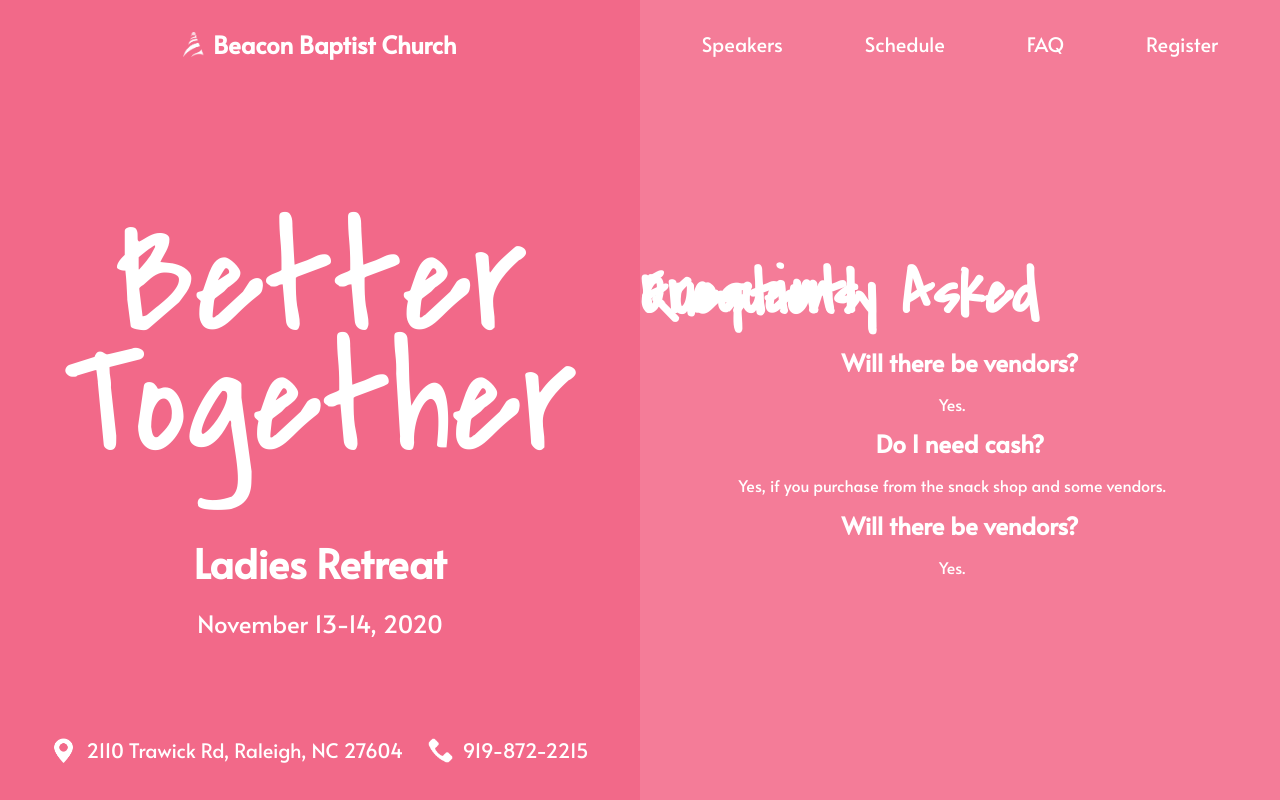
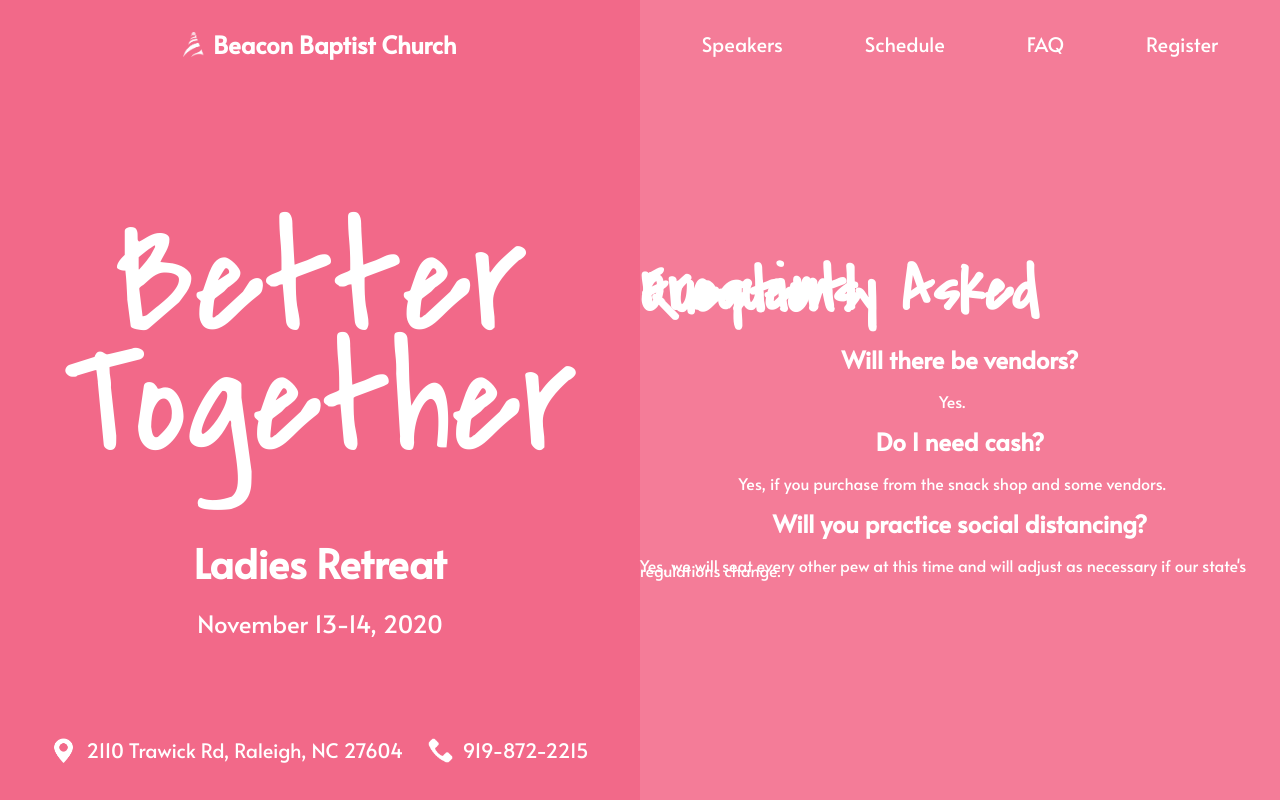
Before and after one commit to AbreuOliver/ladiesretreat2020, a Next.js app: page /contact in a window 1280 px wide. Built offline with nearby package versions, Linux system fonts and the light colour scheme; a web font is replaced by a local one.

Commit message:
This commit should correct errors in the FAQ page

```diff
--- a/pages/contact.jsx
+++ b/pages/contact.jsx
@@ -31,7 +31,7 @@ export default function Home() {
 				</footer>
 			</div>
 
-			<div className={[styles.right, styles.greenFaded].join(' ')}>
+			<div className={styles.right}>
 				<nav className={[styles.navRight, styles.pinkFaded].join(' ')}>
 					<a href="/speakers" className={[styles.underline, styles.underlineYellow].join(' ')}>Speakers</a>
 					<a href="/schedule" className={[styles.underline, styles.underlineBlue].join(' ')}>Schedule</a>
@@ -49,9 +49,9 @@ export default function Home() {
 						<h2>Do I need cash?</h2>
 						<div className={[styles.flexRow].join(' ')}>
 							<p>Yes, if you purchase from the snack shop and some vendors.</p>&nbsp;&nbsp;&nbsp;&nbsp;
-						</div><h2>Will there be vendors?</h2>
+						</div><h2>Will you practice social distancing?</h2>
 						<div className={[styles.flexRow].join(' ')}>
-							<p>Yes.</p>&nbsp;&nbsp;&nbsp;&nbsp;
+							<p>Yes, we will seat every other pew at this time and will adjust as necessary if our state's regulations change.</p>&nbsp;&nbsp;&nbsp;&nbsp;
 						</div>
 					</div>
 				</main>
--- a/pages/index.js
+++ b/pages/index.js
@@ -35,7 +35,7 @@ export default function Home() {
 				<nav className={[styles.navRight, styles.black].join(' ')}>
 					<a href="/speakers" className={[styles.underline, styles.underlineYellow].join(' ')}>Speakers</a>
 					<a href="/schedule" className={[styles.underline, styles.underlineBlue].join(' ')}>Schedule</a>
-					<a href="/contact" className={[styles.underline, styles.underlinePink].join(' ')}>Contact</a>
+					<a href="/contact" className={[styles.underline, styles.underlinePink].join(' ')}>FAQ</a>
 					<a href="https://beaconbaptist.aware3.net/form/JYmEfUB" className={[styles.underline, styles.underlinePurple].join(' ')}> Register</a>
 				</nav>
 				<main className={styles.mainRight}>
```
